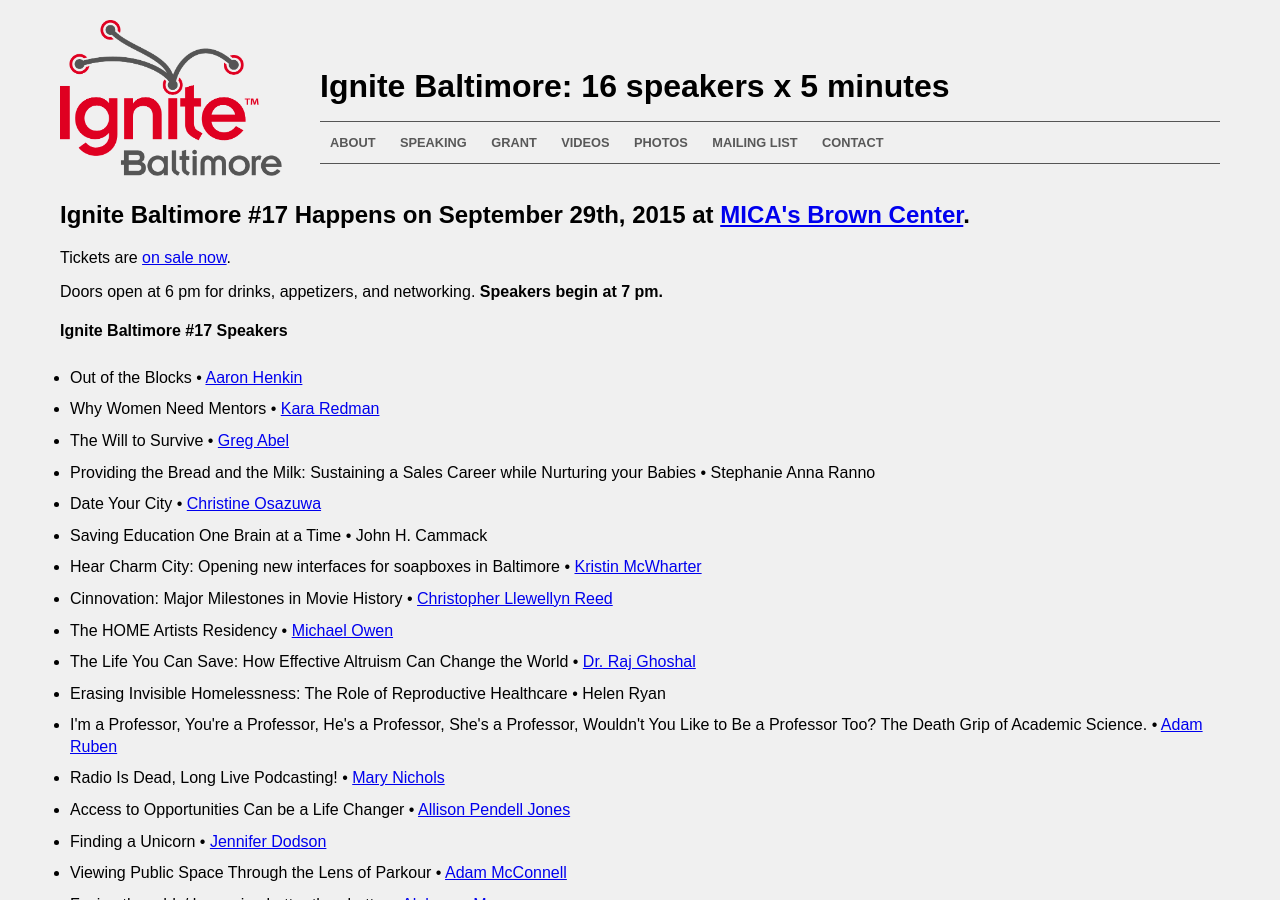
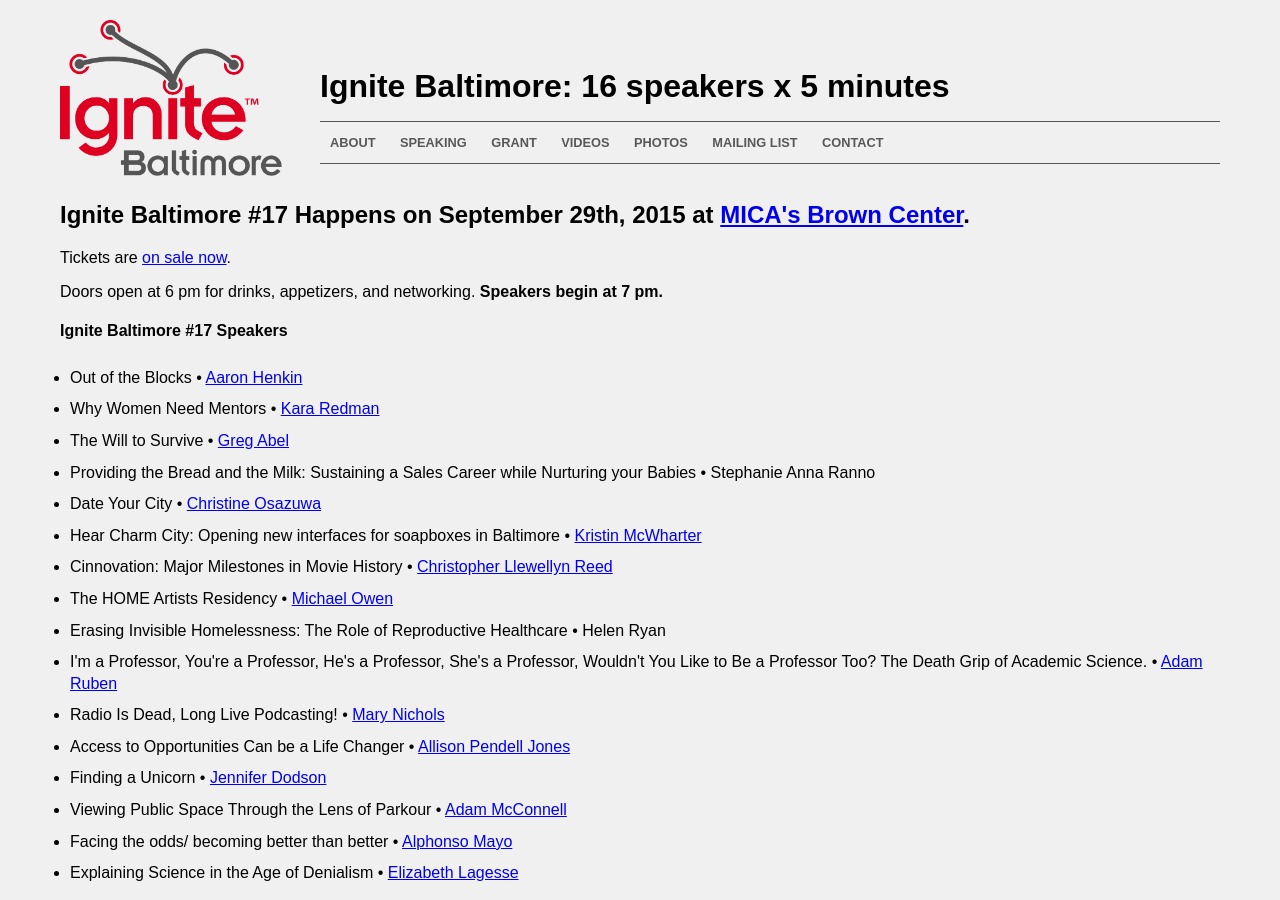
Before and after one commit to ignitebaltimore/ignitebaltimore.github.com, a Jekyll site: the page built from index.html, in a window 1280 px wide and 900 px high. Built offline with Jekyll 4.4.1, drawn with Linux system fonts in a browser that asks for light colours; nearby versions of some CDN libraries.

Commit message:
remove inactive speakers

```diff
--- a/index.html
+++ b/index.html
@@ -47,11 +47,9 @@
 <li>The Will to Survive  &bull; <a href='http://www.abelcommunications.com'>Greg Abel </a></li>
 <li> Providing the Bread and the Milk: Sustaining a Sales Career while Nurturing your Babies  &bull; Stephanie Anna Ranno</li>
 <li>Date Your City &bull; <a href='http://charmed-and-dangerous.com'>Christine Osazuwa</a></li>
-<li>Saving Education One Brain at a Time &bull; John H. Cammack</li>
 <li>Hear Charm City: Opening new interfaces for soapboxes in Baltimore &bull; <a href='http://hearcharmcity.com'>Kristin McWharter</a></li>
 <li>Cinnovation: Major Milestones in Movie History &bull; <a href='http://chrisreedfilm.com'>Christopher Llewellyn Reed</a></li>
 <li>The HOME Artists Residency &bull; <a href='http://michaelowenart.com'>Michael Owen</a></li>
-<li>The Life You Can Save: How Effective Altruism Can Change the World &bull; <a href='http://www.rajghoshal.com'>Dr. Raj Ghoshal</a></li>
 <li>Erasing Invisible Homelessness: The Role of Reproductive Healthcare &bull; Helen Ryan</li>
 <li>I'm a Professor, You're a Professor, He's a Professor, She's a Professor, Wouldn't You Like to Be a Professor Too? The Death Grip of Academic Science. &bull; <a href='http://adamruben.net'>Adam Ruben</a></li>
 <li>Radio Is Dead, Long Live Podcasting! &bull; <a href='http://www.FuseBoxRadioOnline.com'>Mary Nichols</a></li>
```
